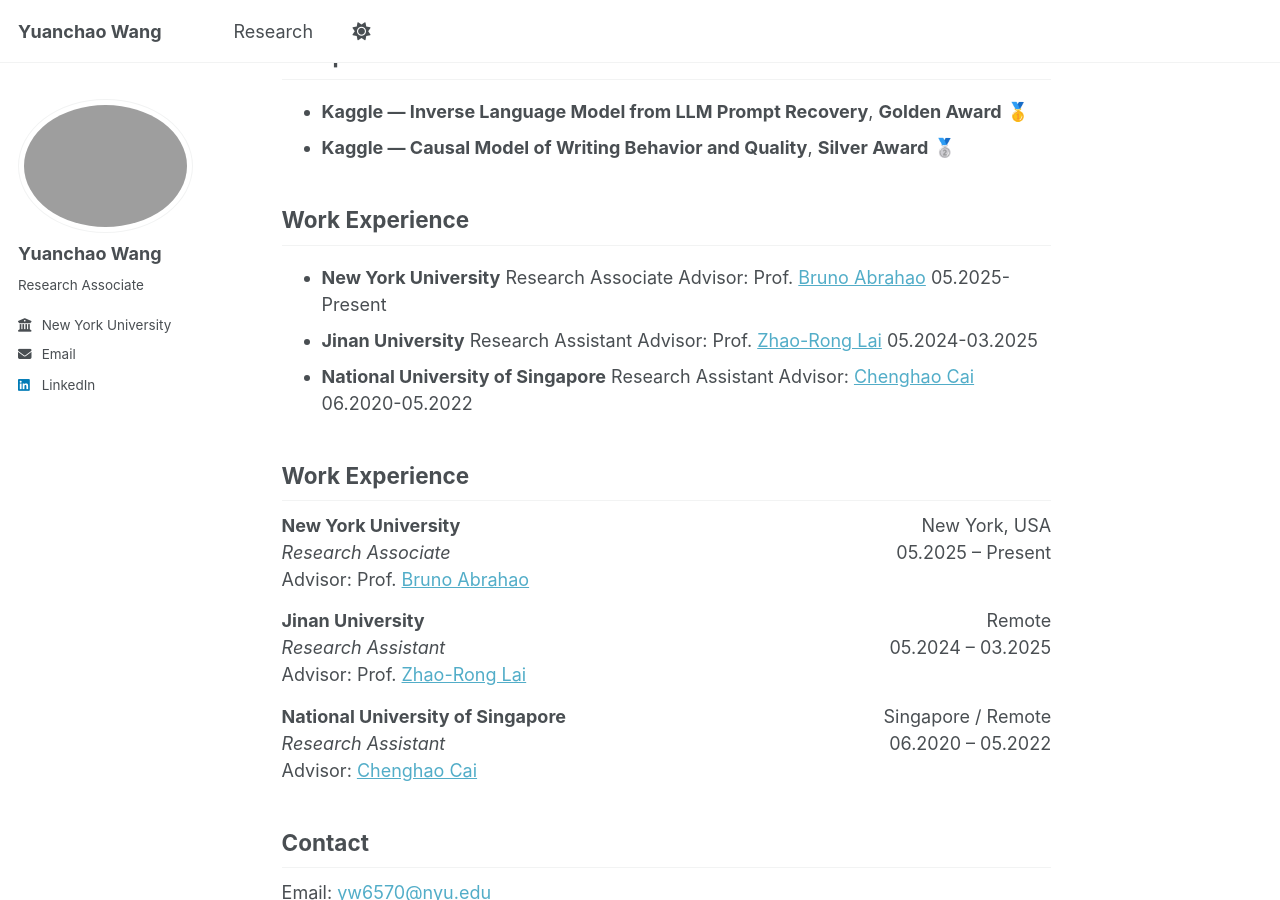
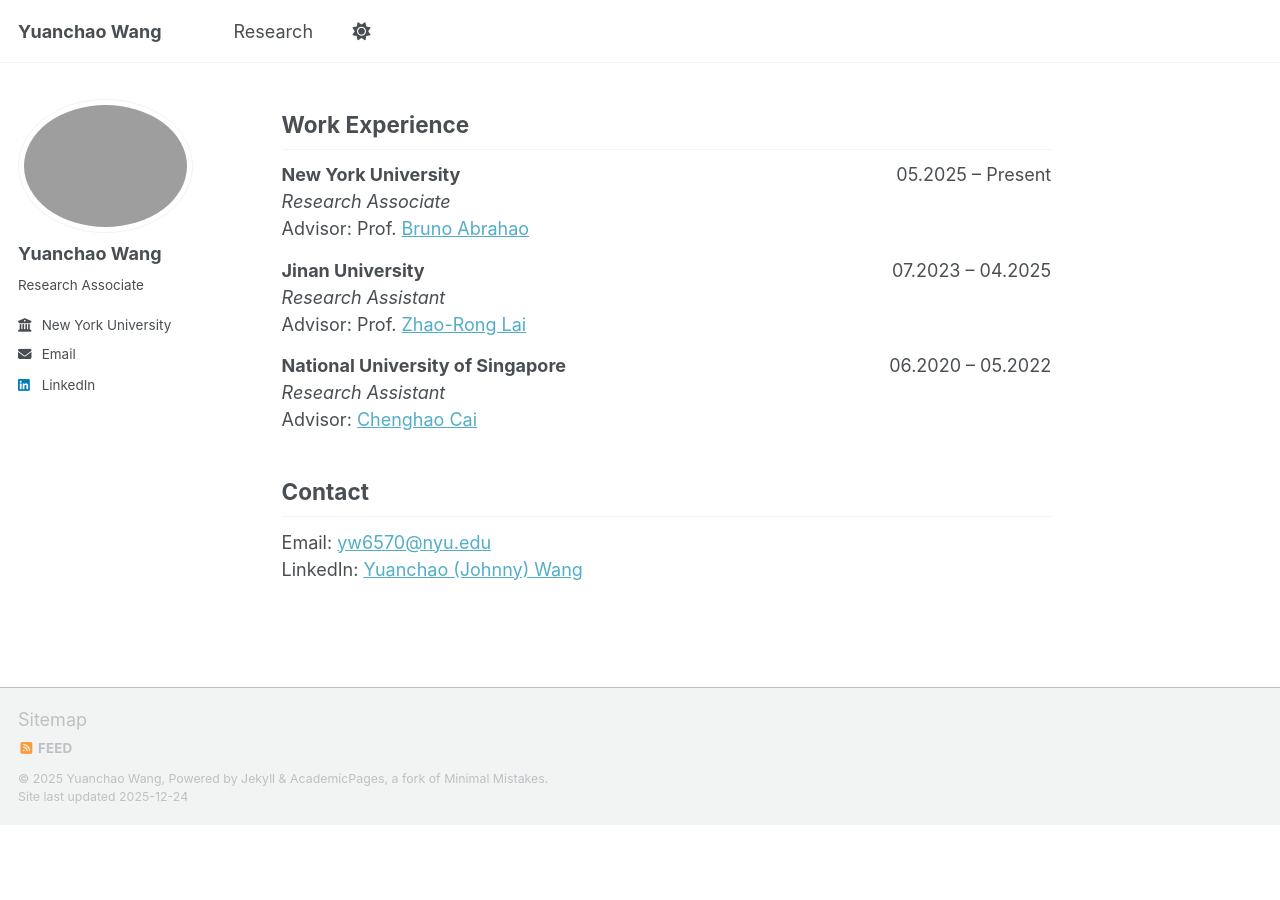
Before and after one commit to JohnnyWyc/JohnnyWyc.github.io, a Jekyll site: the page built from _pages/about.md, in a window 1280 px wide and 900 px high, scrolled down 1240 px. Built offline with Jekyll 4.4.1, drawn with Linux system fonts in a browser that asks for light colours; a script bundle is joined from its source files by our own code; library files that are not in the unit come from our copies; after the commit the page ends 2065 px from its top, so only the background shows below that.

Commit message:
Refactor about page and update work experience
Removed redundant sections and updated work experience dates.

```diff
--- a/_pages/about.md
+++ b/_pages/about.md
@@ -62,15 +59,9 @@
 
 ## Competition
 
-- **Kaggle — Inverse Language Model from LLM Prompt Recovery**,  **Golden Award**  🥇
-- **Kaggle — Causal Model of Writing Behavior and Quality**,  **Silver Award**  🥈
+- **Kaggle — Inverse Language Model from LLM Prompt Recovery**,  _Golden Award_  🥇
+- **Kaggle — Causal Model of Writing Behavior and Quality**,  _Silver Award_  🥈
 
-
-## Work Experience
-
-- **New York University** Research Associate  Advisor: Prof. [Bruno Abrahao](https://scholar.google.com/citations?hl=en&user=x34kIOIAAAAJ&view_op=list_works&sortby=pubdate)  05.2025-Present
-- **Jinan University** Research Assistant Advisor: Prof. [Zhao-Rong Lai](https://scholar.google.com.hk/citations?user=psPB6TsAAAAJ&hl=en&oi=ao)    05.2024-03.2025
-- **National University of Singapore** Research Assistant Advisor: [Chenghao Cai](https://www.researchgate.net/profile/Cheng-Hao-Cai)  06.2020-05.2022
 
 ## Work Experience
 
@@ -81,7 +72,6 @@
     Advisor: Prof. <a href="https://scholar.google.com/citations?hl=en&user=x34kIOIAAAAJ&view_op=list_works&sortby=pubdate">Bruno Abrahao</a>
   </div>
   <div style="text-align:right;">
-    New York, USA<br>
     05.2025 – Present
   </div>
 </div>
@@ -93,8 +83,7 @@
     Advisor: Prof. <a href="https://scholar.google.com.hk/citations?user=psPB6TsAAAAJ&hl=en&oi=ao">Zhao-Rong Lai</a>
   </div>
   <div style="text-align:right;">
-    Remote<br>
-    05.2024 – 03.2025
+    07.2023 – 04.2025
   </div>
 </div>
 
@@ -105,10 +94,10 @@
     Advisor: <a href="https://www.researchgate.net/profile/Cheng-Hao-Cai">Chenghao Cai</a>
   </div>
   <div style="text-align:right;">
-    Singapore / Remote<br>
     06.2020 – 05.2022
   </div>
 </div>
+
 
 
 ## Contact
```
Also changed, not shown: other parts of _pages/about.md (+0 -3 lines).
